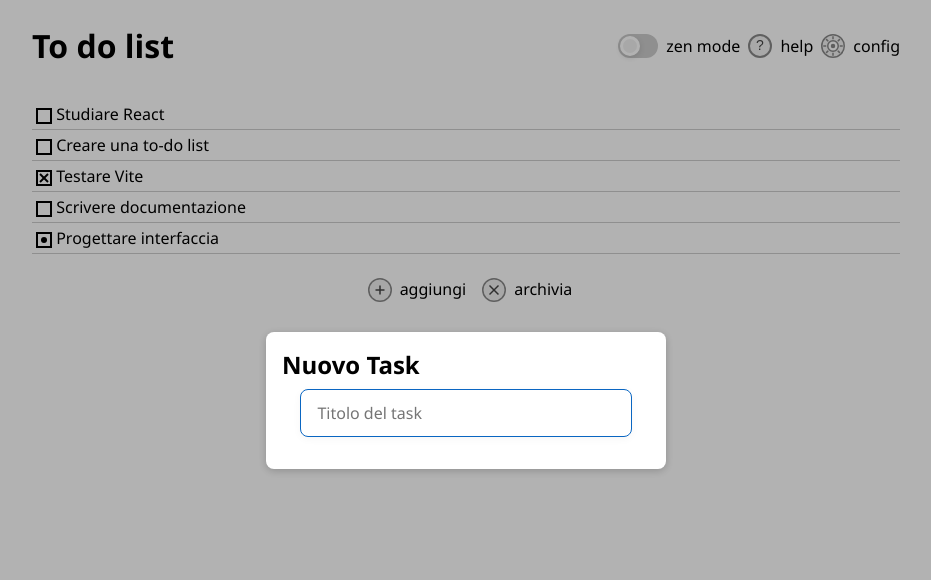
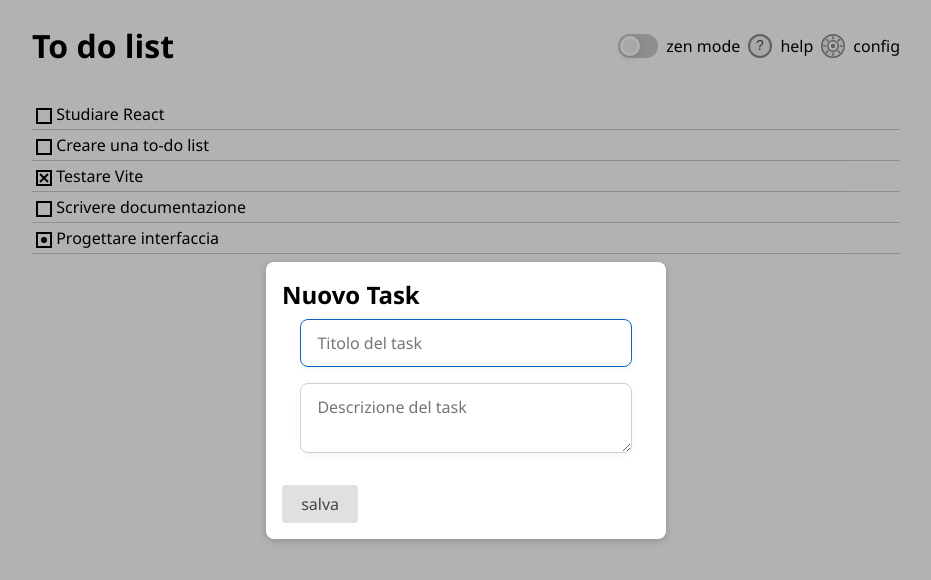
Before and after one commit to sensorario/quadrato, a React (Vite) app: page / in a window 1280 px wide. Both pictures are taken after a click on the button 553 px from the left and 290 px from the top of the page. Shown: the top 580 px of the page, without its empty margins (174-1105 px from the left). Built offline with nearby package versions, Linux system fonts and the light colour scheme.

Commit message:
feat(task): enhace task creation

```diff
--- a/src/App.css
+++ b/src/App.css
@@ -224,6 +224,11 @@ input, textarea {
     }
 }
 
+.modal-long-description {
+    display: flex;
+    justify-content: center;
+}
+
 .modal-input-wrapper {
     display: flex;
     justify-content: center;
--- a/src/App.jsx
+++ b/src/App.jsx
@@ -103,6 +103,8 @@ function App() {
   const [showPopup, setShowPopup] = useState(false);
   const [newTaskTitle, setNewTaskTitle] = useState('');
   const [newTaskProject, setNewTaskProject] = useState();
+  const [newTaskDateTime, setNewTaskDateTime] = useState('');
+  const [newTaskLongDescription, setNewTaskLongDescription] = useState('');
   const [showHelp, setShowHelp] = useState(false);
   const [zenMode, setZenMode] = useState(() => {
     const saved = localStorage.getItem('simplanner-zen-mode');
@@ -159,10 +161,10 @@ function App() {
     const newTask = {
       id: Date.now(),
       title: newTaskTitle,
-      longDescription: '',
+      longDescription: newTaskLongDescription,
       project: newTaskProject,
-      dateTime: '',
-      status: 0
+      dateTime: newTaskDateTime,
+      status: 0,
     };
     const updatedTasks = [...tasks, newTask];
     setTasks(updatedTasks);
@@ -245,6 +247,14 @@ function App() {
           }}
         />
       </div>
+      <div className="modal-long-description">
+        <textarea
+          value={newTaskLongDescription}
+          onChange={e => setNewTaskLongDescription(e.target.value)}
+          placeholder="Descrizione del task"
+          className="modal-input"
+        />
+      </div>
       {projectEditable && <div className="modal-input-wrapper">
         <input
           type="text"
@@ -259,6 +269,15 @@ function App() {
           }}
         />
       </div>}
+      {dateTimeEnabled && <div className="modal-input-wrapper">
+        <input
+          type="datetime-local"
+          value={newTaskDateTime}
+          onChange={e => setNewTaskDateTime(e.target.value)}
+          className="modal-input"
+        />
+      </div>}
+      <button onClick={handleAddTask} className='modal-close-btn'>salva</button>
     </div>
   </div>
 
```
